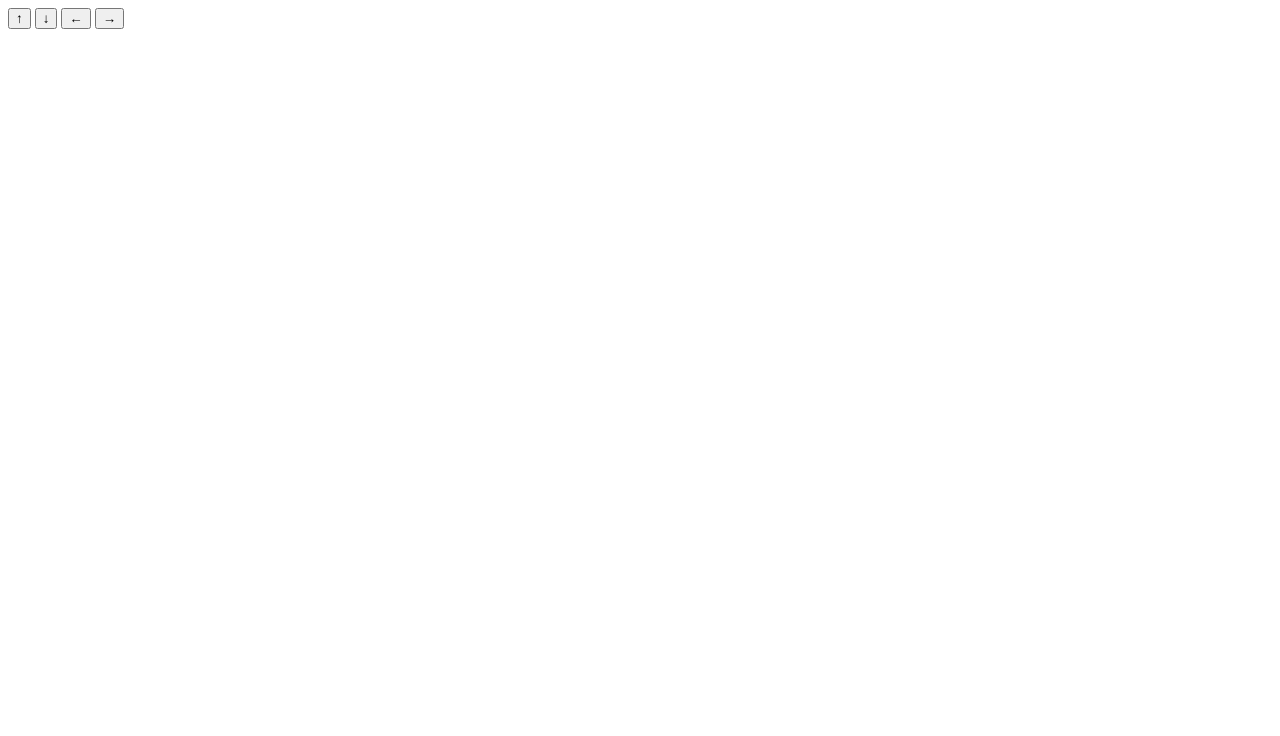
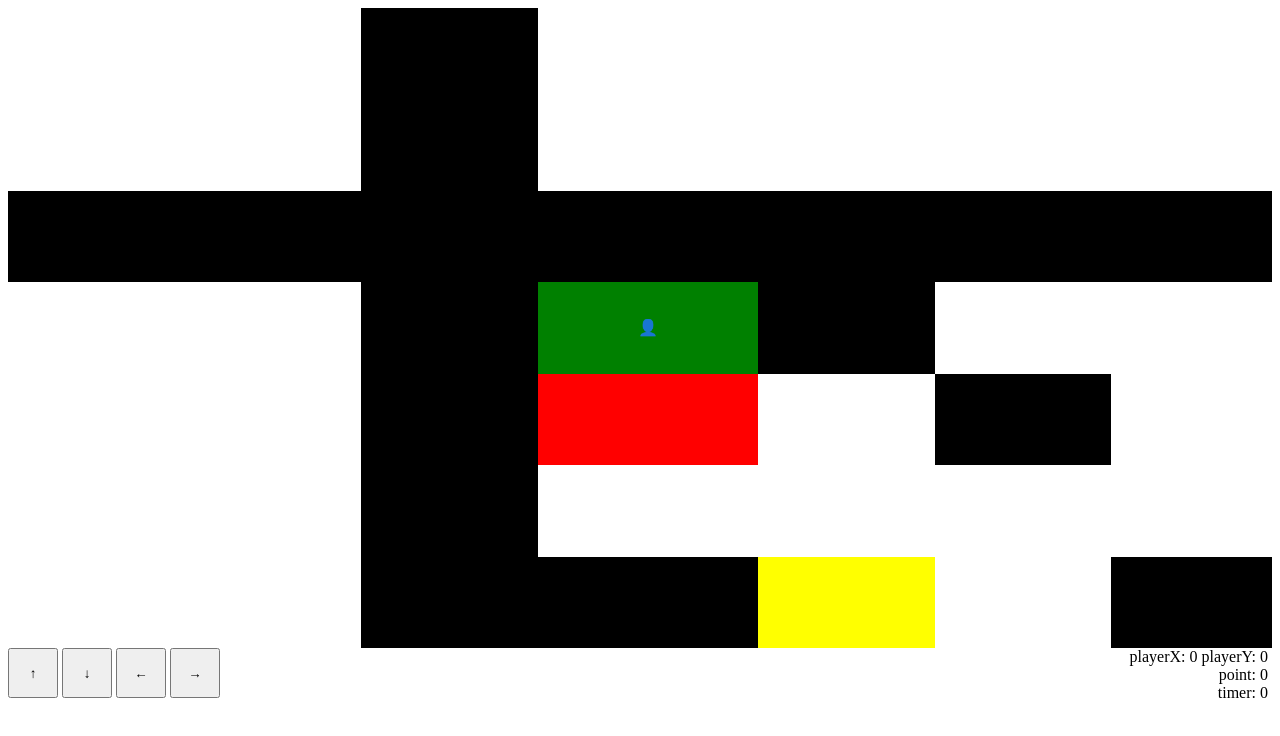
Before and after one commit to sonneko/for-developing, a plain HTML site: page index.html in a window 1280 px wide. Drawn offline with Linux system fonts and the light colour scheme; the site is published under a folder, as on GitHub Pages, so addresses that start at the root find nothing.

Commit message:
Update index.html

```diff
--- a/index.html
+++ b/index.html
@@ -4,7 +4,7 @@
   <meta charset="UTF-8" />
   <meta name="viewport" content="width=device-width, initial-scale=1.0" />
   <title>Hello World</title>
-  <link href='/style.css' rel='stylesheet'>
+  <link href='style.css' rel='stylesheet'>
 </head>
 <body>
   <div id="canvas"></div>
@@ -15,6 +15,6 @@
     <button class="arrowBtn" id="left">←</button>
     <button class="arrowBtn" id="right">→</button>
   </div>
-  <script defer type="text/javascript" src="/main.js?v22"></script>
+  <script defer type="text/javascript" src="main.js"></script>
 </body>
 </html>
```
